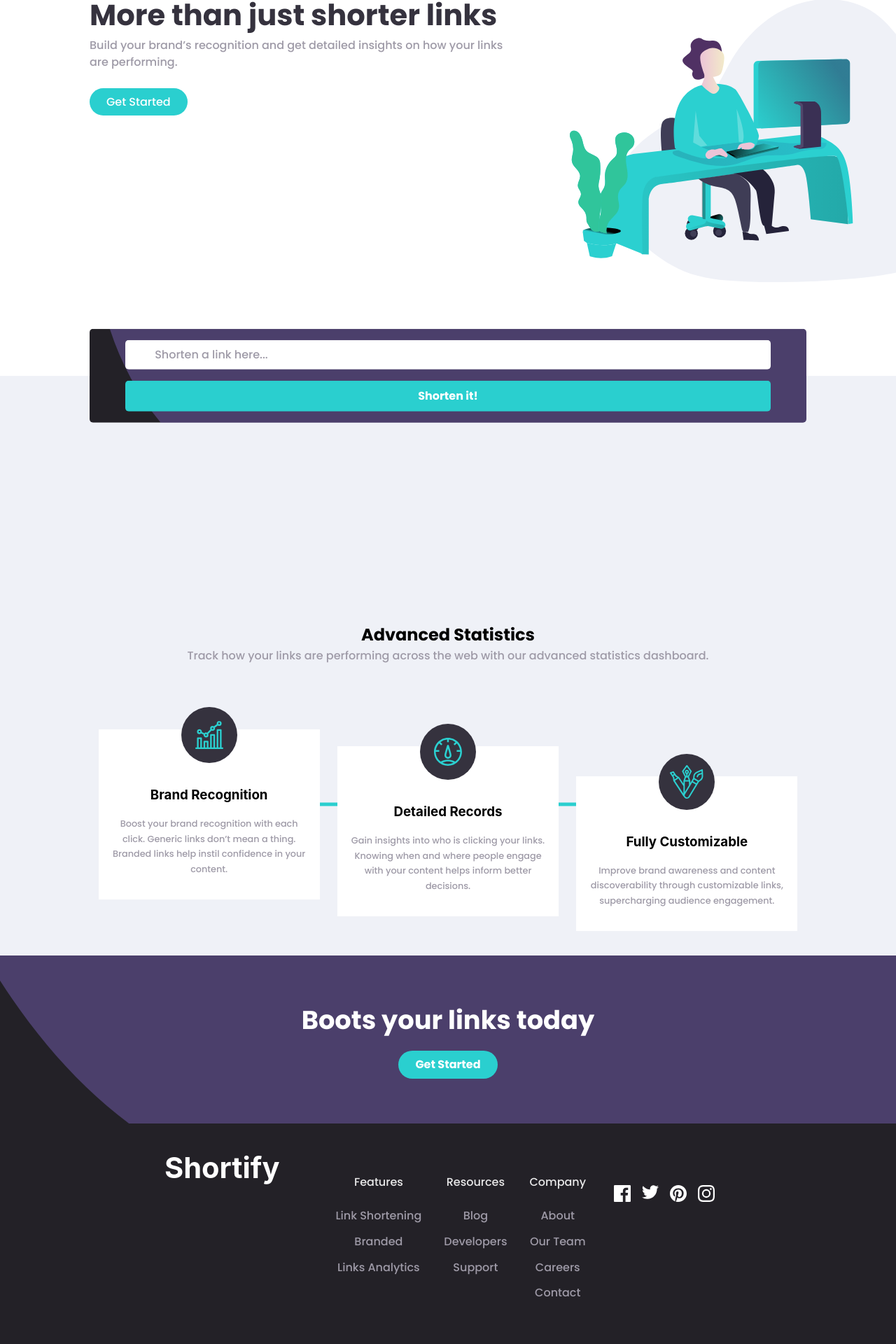
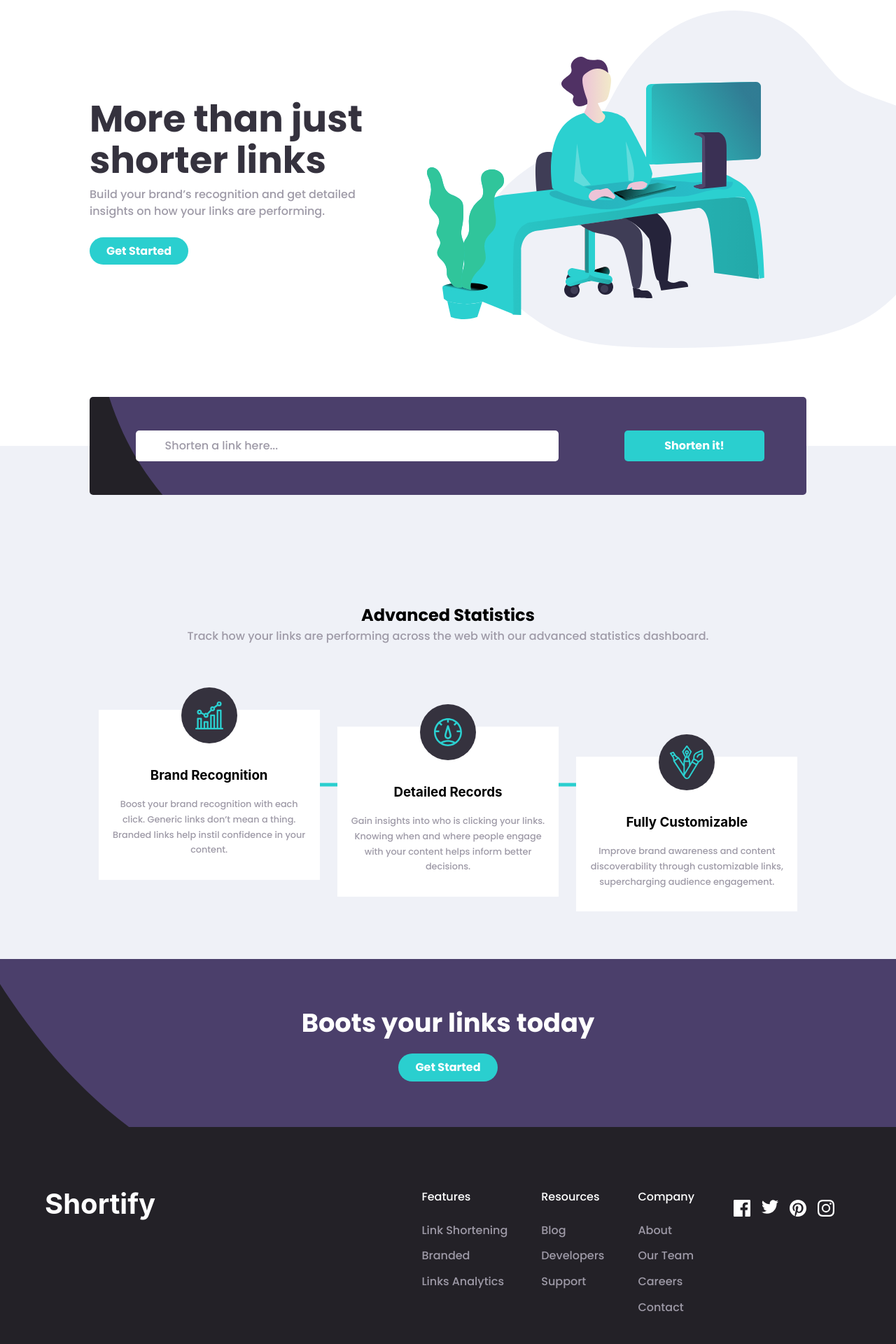
Before and after one commit to davidfcopozo/url-shortener-app, a React (Create React App) app: page / in a window 1280 px wide. Shown: the part 97-2017 px from the top of the page at 70% size. Built offline with nearby package versions, Linux system fonts and the light colour scheme; no server answers.

Commit message:
fixing things

```diff
--- a/src/App.scss
+++ b/src/App.scss
@@ -9,7 +9,8 @@ $GrayishViolet: hsl(257, 7%, 63%);
 $VeryDarkBlue: hsl(255, 11%, 22%);
 $VeryDarkViolet: hsl(260, 8%, 14%);
 $logoFontSizes: clamp(1.5rem, 3vw + .5rem, 2rem);
-$h2FontSizes: clamp(2rem, 2vw + 1rem, 3.3rem);
+$h2FontSizes: clamp(2rem, 3vw + 1rem, 3.3rem);
+$footerH2FontSizes: clamp(2rem, 2vw + 1rem, 2.5rem);
 $h3FontSizes: clamp(1rem, 3vw + 1rem, 2.3rem);
 $smFontSizes: clamp(.8rem, 1rem, 1.5rem);
 
@@ -33,7 +34,7 @@ $smFontSizes: clamp(.8rem, 1rem, 1.5rem);
 }
 
 @mixin opacity {
-  opacity: 0.8;
+  opacity: 0.5;
 }
 
 
@@ -125,13 +126,14 @@ body {
       position: absolute;
       z-index: 2000;
       cursor: pointer;
-      right: 2.5rem;
+      right: 10%;
       background: transparent;
       background-image: url(./assets/hamburger-menu-custom.svg);
       background-repeat: no-repeat;
       width: 2rem;
       aspect-ratio: 1;
       border: 0;
+      text-align: center;
 
       #id1 {
         color: $GrayishViolet;
@@ -165,8 +167,10 @@ body {
       li {
         font-size: 1rem;
         margin-top: 1rem;
+        a {
           &:hover {
-          @include opacity;
+            color: $VeryDarkBlue;
+          }
         }
       }
 
@@ -212,12 +216,15 @@ body {
     flex-direction: column-reverse;
     gap: 2rem;
     width: 80%;
-    margin: 1rem auto 0 auto;
+    margin: 3rem auto 0 auto;
 
     .text-section {
       text-align: center;
       color: $GrayishViolet;
       font-weight: 500;
+      a {
+        @include fonts(1rem, 700);
+      }
     }
 
     h2 {
@@ -302,6 +309,7 @@ body {
       border-color: transparent;
       cursor: pointer;
 
+
       &:hover {
         @include opacity;
       }
@@ -323,6 +331,7 @@ body {
     .text-section {
       margin-top: 20%;
       text-align: center;
+      margin-top: 15%;
 
       h2 {
         @include fonts(1.5rem, 700);
@@ -493,21 +502,22 @@ body {
 
   footer {
     background-color: hsl(260, 8%, 14%);
-    padding: 2rem;
+    padding-top: 2rem;
+    padding-bottom: 2rem;
     align-content: center;
     justify-content: center;
     text-align: center;
 
     h2 {
       color: #FFFFFF;
-      font-size: $h2FontSizes;
+      font-size: $footerH2FontSizes;
+      margin-top: 2rem;
     }
 
     h3 {
       color: #FFFFFF;
       margin: 1.5rem auto;
       @include fonts(1rem, 500);
-      opacity: .9;
     }
 
     ul {
@@ -528,18 +538,35 @@ body {
       ul {
         display: flex;
         justify-content: center;
-      }
-
         li {
           margin: .5rem;
+          &:hover {
+            color: $Cyan;
+          }
         }
       }
 
+    }
+
     .footer-container {
+      ul {
         text-align: center;
-
+        padding-inline: 0;
+        li {
+          cursor: pointer;
+          &:hover {
+            color: $Cyan;
+          }
+        }
+      }
+      .social-footer {
         ul {
-        padding-inline: 0;
+          img {
+            &:hover {
+              fill: #888888 !important;
+            }
+          }
+        }
       }
     }
   }
@@ -566,17 +593,94 @@ body {
 /* *************************************************************************************************** */
 
 @media (min-width: 750px) {
+/*   header {
+      display: flex;
+      align-items: center;
+      justify-content: space-between;
+      width: 80%;
+      margin: 0 auto;
+
+      .logo {
+        @include textDecoration;
+        color: $VeryDarkViolet;
+        font-size: $logoFontSizes;
+        font-weight: 700;
+      }
+
+      .mobile-nav-toggle {
+        display: none;
+      }
+
+      li {
+        @include textDecoration;
+        font-size: 14px;
+        font-weight: 700;
+        &:nth-child(n):not(:nth-last-of-type(1)){
+          margin-inline: 1rem;
+        }
+      }
+
+      .nav {
+        padding: $li-paddin;
+        width: 100%;
+
+        a {
+          color: $GrayishViolet;
+          @include textDecoration;
+        }
+
+        #sign-up-btn {
+          color: white;
+          background-color: $Cyan;
+          padding: 0.3rem 1rem;
+          border-radius: 25px
+        }
+
+        span {
+          display: none;
+        }
+      }
+
+      .main-nav {
+        position: unset;
+        height: unset;
+        justify-content: flex-start;
+        margin: 0;
+        padding: 0;
+        background-color: transparent;
+        @include flex-row;
+        transform: translateX(0%);
+        align-items: center;
+
+        li {
+          align-content: center;
+          margin: 0;
+          padding: 0;
+
+          &:nth-last-of-type(1) {
+            position: absolute;
+            right: 0;
+          }
+
+          &:nth-last-of-type(2) {
+            position: absolute;
+            right: 15%;
+          }
+        }
+      }
+    } */
+
   .sections {
     .fist-section {
       display: grid;
-      grid-template-columns: 60% 40%;
+      grid-template-columns: 40% 60%;
       gap: 1rem;
-      margin: 2rem auto 0 auto;
 
         .text-section {
           text-align: start;
           color: $GrayishViolet;
           font-weight: 500;
+          align-self: center;
         }
 
         h2 {
@@ -614,9 +718,11 @@ body {
           }
         }
       }
+
       .input-container {
         width: 80%;
       }
+
     .second-section {
       .shortenedLinks {
         width: 100%;
@@ -660,8 +766,9 @@ body {
 
       .img-section {
         display: grid;
-        grid-template-columns: repeat(auto-fit, minmax(200px, 1fr)) !important;
-        padding: 1rem 0 !important;
+        grid-template-columns: repeat(auto-fit, minmax(200px, 1fr));
+        padding: 1rem 0;
+        margin-bottom: 3rem;
 
         figure:nth-child(3) {
           margin-top: 5rem;
@@ -682,9 +789,7 @@ body {
   }
 
 /* *************************************************************************************************** */
-
-@media (min-width: 1125px) {
-
+@media (min-width: 900px) {
   header {
       display: flex;
       align-items: center;
@@ -707,22 +812,28 @@ body {
         @include textDecoration;
         font-size: 14px;
         font-weight: 700;
+        &:nth-child(n):not(:nth-last-of-type(1)){
+          margin-inline: 1rem;
+        }
       }
 
-      .nav{
+      .nav {
         padding: $li-paddin;
         width: 100%;
+
         a {
           color: $GrayishViolet;
           @include textDecoration;
         }
+
         #sign-up-btn {
           color: white;
           background-color: $Cyan;
           padding: 0.3rem 1rem;
           border-radius: 25px
         }
-        span{
+
+        span {
           display: none;
         }
       }
@@ -736,22 +847,88 @@ body {
         background-color: transparent;
         @include flex-row;
         transform: translateX(0%);
+        align-items: center;
+
         li {
           align-content: center;
           margin: 0;
           padding: 0;
+
           &:nth-last-of-type(1) {
             position: absolute;
             right: 0;
           }
+
           &:nth-last-of-type(2) {
             position: absolute;
             right: 15%;
           }
         }
+      }
+    }
+
+    .sections {
+      .input-container {
+        display: grid;
+        grid-template-columns: 70% 30%;
+        padding: 3rem 2rem;
+
+        #linkBtn {
+          max-width: 200px;
+        }
+      }
+      .second-section {
+        .text-section {
+          margin-top: 10%;
+        }
+      }
+    }
+
+  .footer {
+    display: flex;
+    background-color: hsl(260, 8%, 14%);
+    padding: 3rem;
+    align-content: center;
+    justify-content: space-between;
+    padding-inline: 4rem;
+
+    h2 {
+      color: #FFFFFF;
+      margin-right: 5rem;
+    }
+
+    .footer-container {
+      display: flex;
+
+      ul:not(:nth-last-child(1)) {
+        padding-right: 1rem;
+        li {
+          text-align: left;
+          @include textDecoration;
+
+          h2 {
+            color: #FFFFFF;
+          }
+        }
+        .social-footer {
+          display: flex;
+
+          li {
+            margin: 1rem;
+          }
+        }
+      }
+
 
     }
   }
+}
+
+/* *************************************************************************************************** */
+
+@media (min-width: 1125px) {
+
+
 
     .fist-section {
         display: grid;
@@ -969,7 +1146,7 @@ body {
         }
     }
 
-  footer {
+ /*  footer {
       display: flex;
       background-color: hsl(260, 8%, 14%);
       padding: 2rem;
@@ -997,6 +1174,6 @@ body {
           margin: 1rem;
         }
       }
-    }
+    } */
 
   }
--- a/src/components/Footer.js
+++ b/src/components/Footer.js
@@ -6,7 +6,7 @@ import instagramIcon from "../assets/icon-instagram.svg";
 
 const Footer = () => {
   return (
-    <footer>
+    <footer className="footer">
       <h2>Shortify</h2>
       <div class="footer-container">
         <ul>
@@ -37,23 +37,35 @@ const Footer = () => {
         <div className="social-footer">
           <ul>
             <li>
-              <a href="facebook.com">
-                <img src={facebookIcon} alt="Facebook icon" />
+              <a href="facebook.com" target="_blank">
+                <img
+                  className="sm-icon"
+                  src={facebookIcon}
+                  alt="Facebook icon"
+                />
               </a>
             </li>
             <li>
-              <a href="twitter.com">
-                <img src={twitterIcon} alt="Twitter icon" />
+              <a href="twitter.com" target="_blank">
+                <img className="sm-icon" src={twitterIcon} alt="Twitter icon" />
               </a>
             </li>
             <li>
-              <a href="pinterest.com">
-                <img src={pinterestIcon} alt="Pinterest icon" />
+              <a href="pinterest.com" target="_blank">
+                <img
+                  className="sm-icon"
+                  src={pinterestIcon}
+                  alt="Pinterest icon"
+                />
               </a>
             </li>
             <li>
-              <a href="instagram.com">
-                <img src={instagramIcon} alt="Instagram icon" />
+              <a href="instagram.com" target="_blank">
+                <img
+                  className="sm-icon"
+                  src={instagramIcon}
+                  alt="Instagram icon"
+                />
               </a>
             </li>
           </ul>
```
Lines whose indentation alone changed are shown as unchanged.
